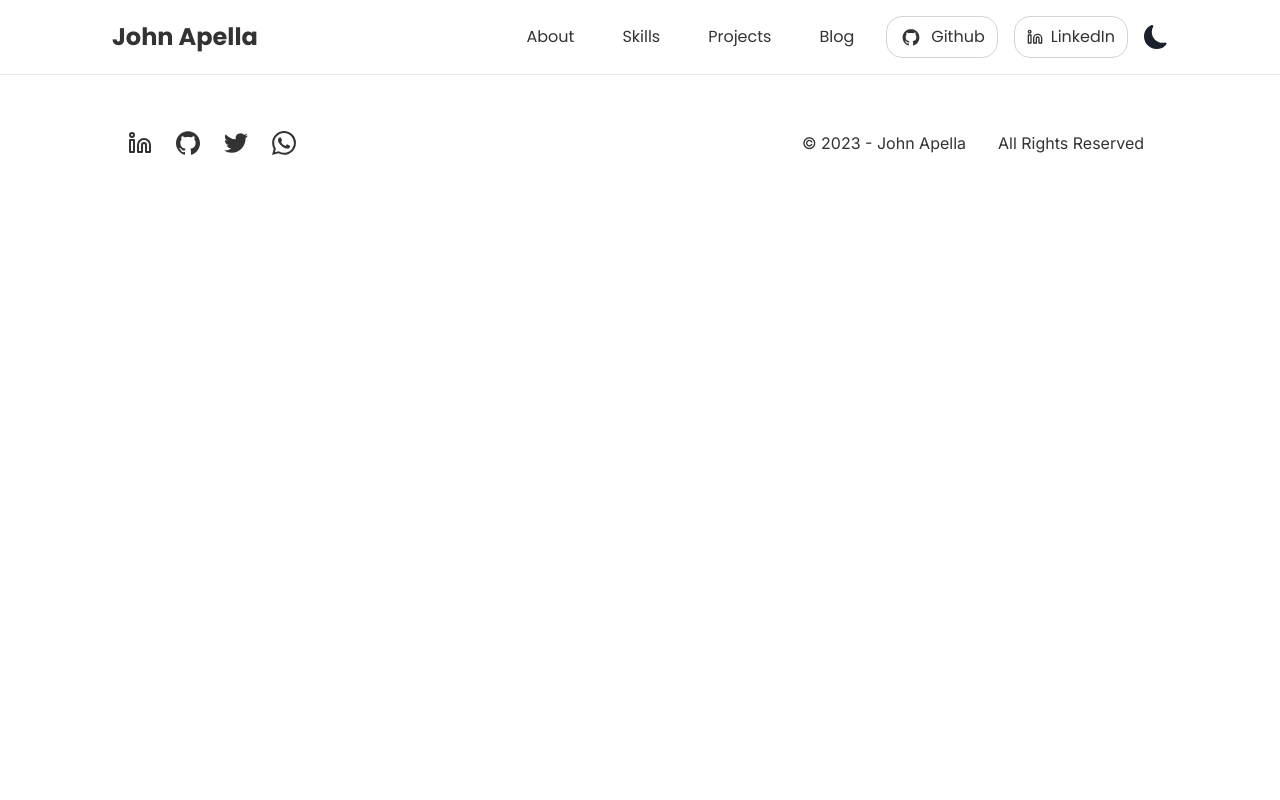
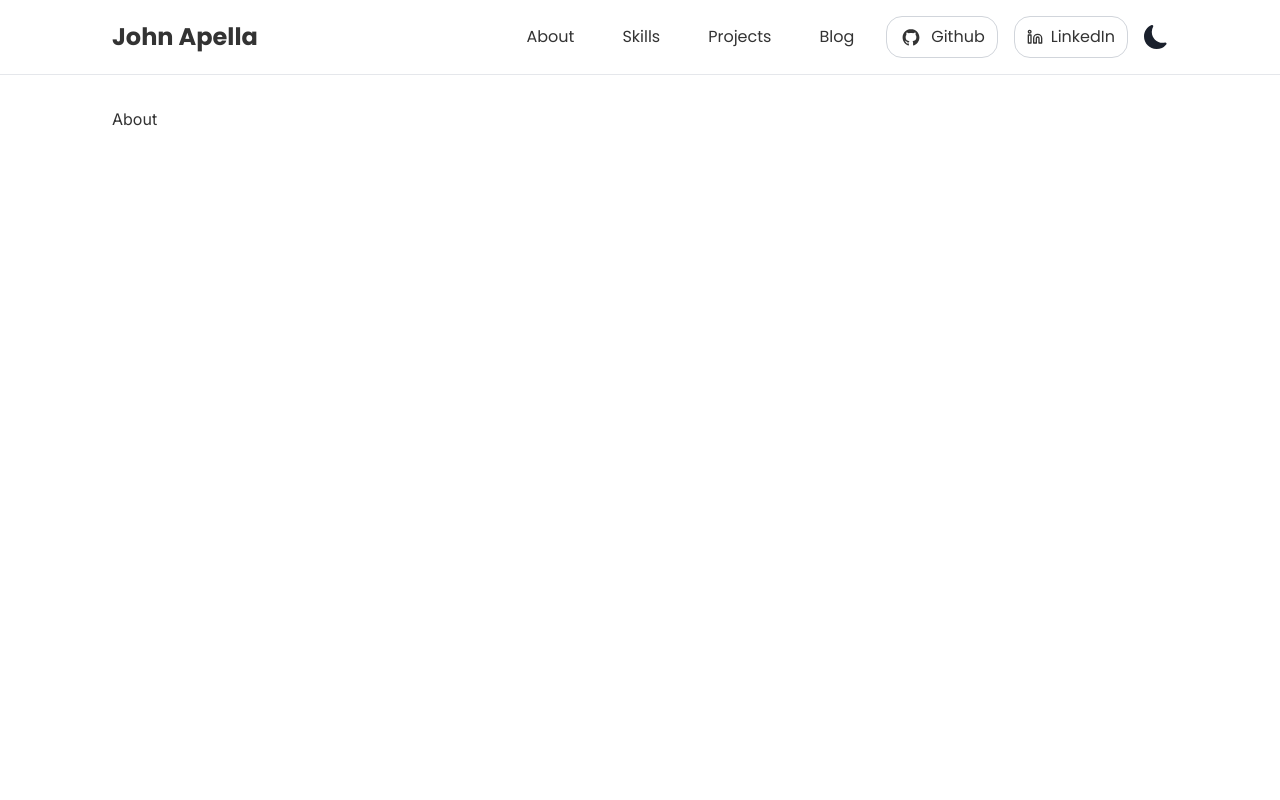
Before and after one commit to apella1/next-portfolio, a Next.js app: page /about in a window 1280 px wide. Shown: the top 800 px of the page. Built offline with nearby package versions, Linux system fonts and the light colour scheme.

Commit message:
Add about

```diff
--- a/app/about/page.tsx
+++ b/app/about/page.tsx
@@ -1,10 +1,11 @@
-import { Navbar, Footer } from "@/components";
+import { Navbar, Footer, About } from "@/components";
 
-export default function About() {
+export default function AboutView() {
   return (
     <main>
       <Navbar />
       <hr />
+      <About />
       <Footer />
     </main>
   );
--- a/app/skills/page.tsx
+++ b/app/skills/page.tsx
@@ -1,10 +1,11 @@
-import { Navbar, Footer } from "@/components";
+import { Navbar, Footer, Skills } from "@/components";
 
-export default function Skills() {
+export default function SkillsView() {
   return (
     <main>
       <Navbar />
       <hr />
+      <Skills />
       <Footer />
     </main>
   );
--- /dev/null
+++ b/components/about/About.tsx
@@ -0,0 +1,9 @@
+const About = () => {
+  return (
+    <section className="h-screen overflow-auto px-4 sm:px-16 lg:px-28 2xl:px-52 py-8 flex flex-col">
+      About
+    </section>
+  );
+};
+
+export default About;
--- a/components/index.ts
+++ b/components/index.ts
@@ -3,3 +3,5 @@ export { default as Footer } from "./Footer";
 export { default as ThemeSwitcher } from "./ThemeSwitcher";
 export { default as ProjectCard } from "./ProjectCard";
 export { default as Projects } from "./Projects";
+export { default as Skills } from "./skills/Skills";
+export { default as About } from "./about/About";
--- /dev/null
+++ b/components/skills/Skills.tsx
@@ -0,0 +1,9 @@
+const Skills = () => {
+  return (
+    <section className="h-screen overflow-auto px-4 sm:px-16 lg:px-28 2xl:px-52 py-8 flex flex-col">
+      Skills
+    </section>
+  );
+};
+
+export default Skills;
```
